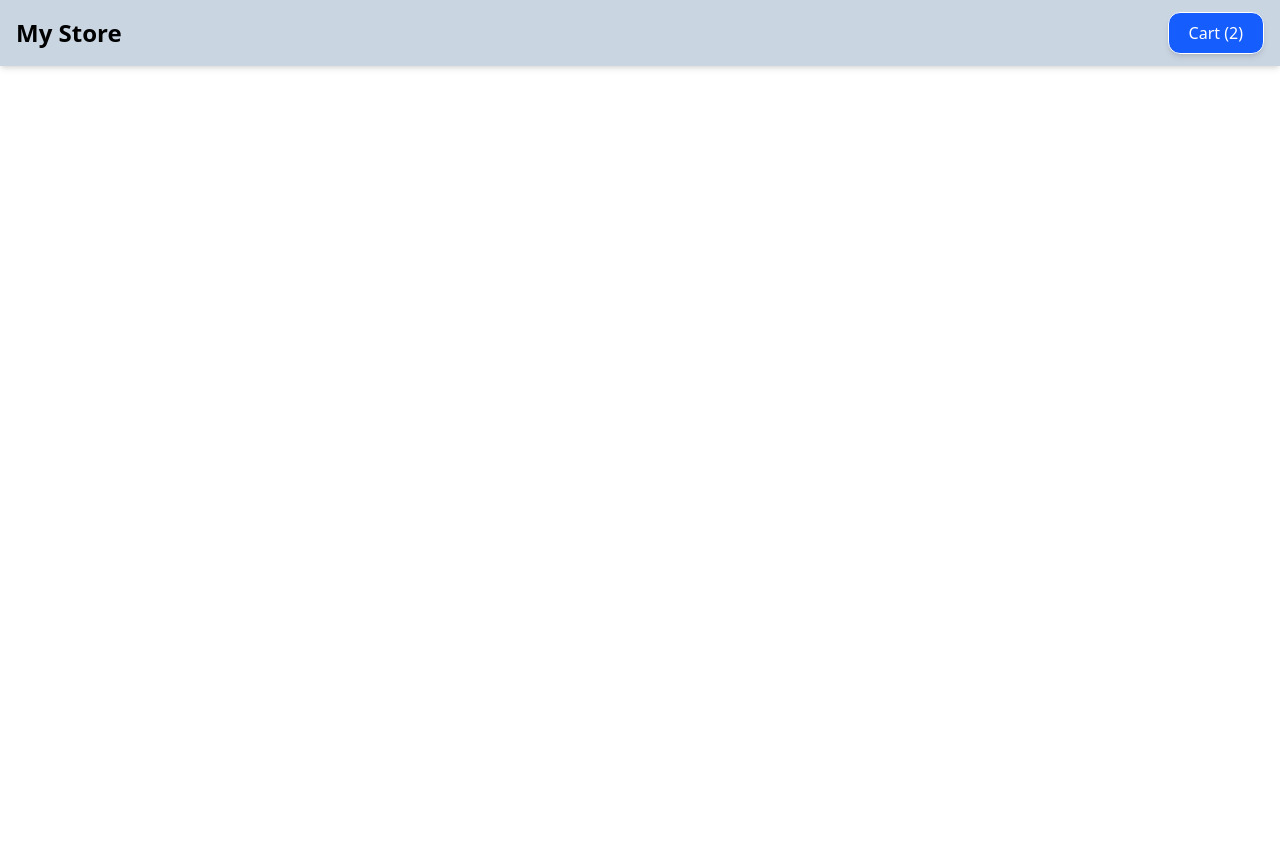
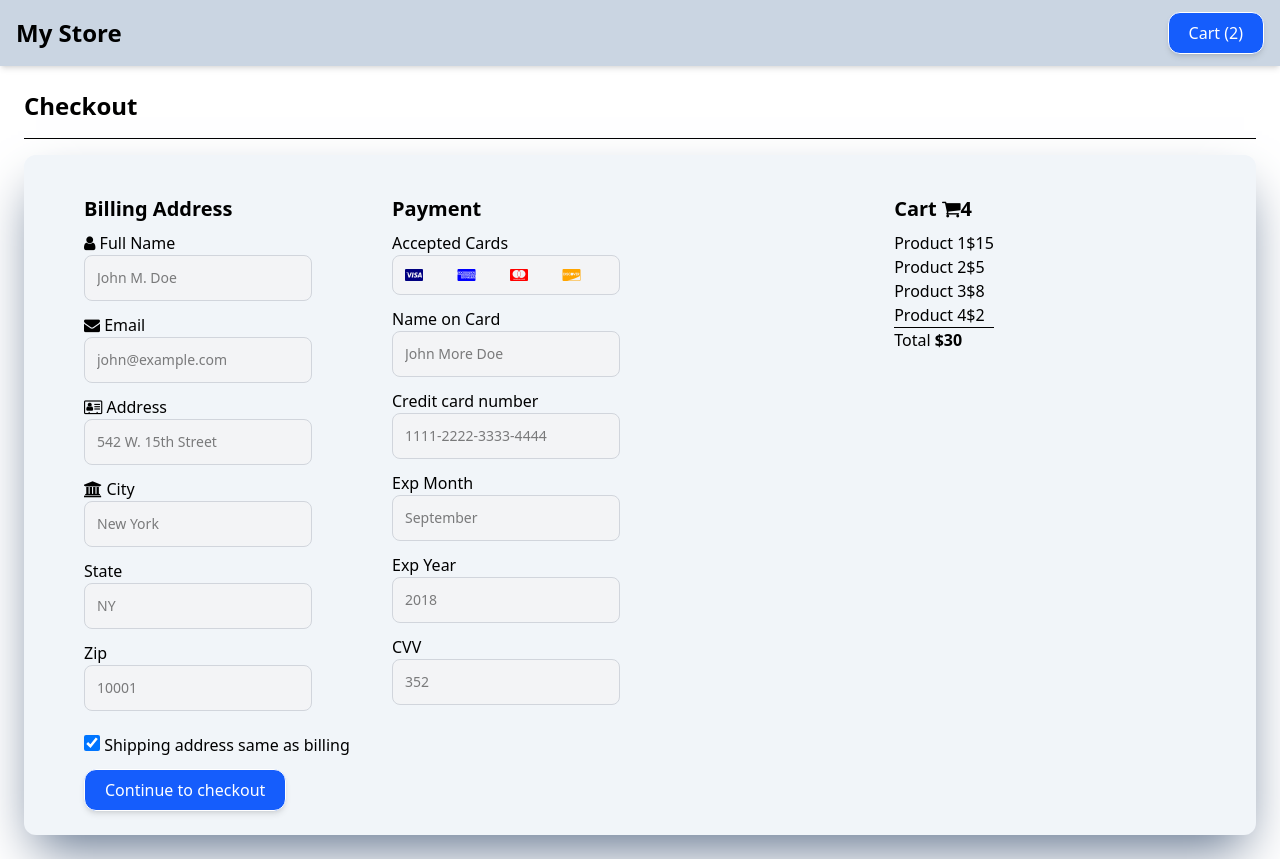
Before and after one commit to AayushiShukla7/angular-ecommerce, an Angular app: page /checkout in a window 1280 px wide. Before the commit this address led to /. Before the commit the page ends 800 px from the top, so only its background shows below. Built offline with nearby package versions, Linux system fonts and the light colour scheme.

Commit message:
Checkout - WIP

```diff
--- a/angular.json
+++ b/angular.json
@@ -116,6 +116,9 @@
             ],
             "scripts": []
           }
+        },
+        "deploy": {
+          "builder": "angular-cli-ghpages:deploy"
         }
       }
     }
--- a/package.json
+++ b/package.json
@@ -31,6 +31,7 @@
     "@angular/cli": "^19.2.8",
     "@angular/compiler-cli": "^19.2.0",
     "@types/jasmine": "~5.1.0",
+    "angular-cli-ghpages": "^2.0.3",
     "jasmine-core": "~5.6.0",
     "karma": "~6.4.0",
     "karma-chrome-launcher": "~3.2.0",
--- /dev/null
+++ b/src/app/models/customer.model.ts
@@ -0,0 +1,19 @@
+export class Customer {
+  fullName: string;
+  email: string;
+  address: string;
+  city: string;
+  zip: string;
+  state: string;
+  phone: string;
+
+  constructor() {
+    this.fullName = "";
+    this.email = "";
+    this.address = "";
+    this.city = "";
+    this.zip = "";
+    this.state = "";
+    this.phone = "";
+  }
+}
--- a/src/app/pages/cart/order-summary/order-summary.component.html
+++ b/src/app/pages/cart/order-summary/order-summary.component.html
@@ -8,7 +8,7 @@
             <span class="text-lg font-bold">{{ '$' + total() }}</span>
         </div>
 
-        <app-primary-button label="Proceed to checkout"></app-primary-button>
+        <app-primary-button label="Proceed to checkout" routerLink="/checkout"></app-primary-button>
 
     </div>
 
--- a/src/app/pages/cart/order-summary/order-summary.component.ts
+++ b/src/app/pages/cart/order-summary/order-summary.component.ts
@@ -1,10 +1,14 @@
 import { Component, computed, inject } from '@angular/core';
 import { CartService } from '../../../services/cart.service';
 import { PrimaryButtonComponent } from "../../../components/primary-button/primary-button.component";
+import { RouterLink } from '@angular/router';
 
 @Component({
   selector: 'app-order-summary',
-  imports: [PrimaryButtonComponent],
+  imports: [
+    PrimaryButtonComponent,
+    RouterLink
+  ],
   templateUrl: './order-summary.component.html',
   styleUrl: './order-summary.component.css'
 })
--- /dev/null
+++ b/src/app/pages/checkout/checkout.component.html
@@ -0,0 +1,99 @@
+<div class="p-6 flex flex-col gap-4">
+    <h2 class="text-2xl font-bold">Checkout</h2>
+    <hr>
+
+    <!-- Form -->
+    <div class="flex flex-row bg-slate-100 border-0 rounded-xl p-6 shadow-2xl shadow-slate-500">
+        <div class="col-75 mx-5">
+            <div class="container">
+                <form class="w-full mx-auto">
+
+                    <div class="flex flex-row p-4">
+                        <!-- Billing Address Section -->
+                        <div class="col-50">
+                            <h3 class="font-bold text-xl mb-2">Billing Address</h3>
+
+                            <label for="fname"><i class="fa fa-user"></i> Full Name</label>
+                            <input type="text" id="fname" name="firstname" placeholder="John M. Doe" class="bg-gray-100 border border-gray-300 text-black text-sm rounded-lg block w-full p-3 mb-3">
+
+                            <label for="email"><i class="fa fa-envelope"></i> Email</label>
+                            <input type="text" id="email" name="email" placeholder="john@example.com" class="bg-gray-100 border border-gray-300 text-black text-sm rounded-lg block w-full p-3 mb-3">
+
+                            <label for="adr"><i class="fa fa-address-card-o"></i> Address</label>
+                            <input type="text" id="adr" name="address" placeholder="542 W. 15th Street" class="bg-gray-100 border border-gray-300 text-black text-sm rounded-lg block w-full p-3 mb-3">
+
+                            <label for="city"><i class="fa fa-institution"></i> City</label>
+                            <input type="text" id="city" name="city" placeholder="New York" class="bg-gray-100 border border-gray-300 text-black text-sm rounded-lg block w-full p-3 mb-3">
+
+                            <div class="row">
+                            <div class="col-50">
+                                <label for="state">State</label>
+                                <input type="text" id="state" name="state" placeholder="NY" class="bg-gray-100 border border-gray-300 text-black text-sm rounded-lg block w-full p-3 mb-3">
+                            </div>
+                            <div class="col-50">
+                                <label for="zip">Zip</label>
+                                <input type="text" id="zip" name="zip" placeholder="10001" class="bg-gray-100 border border-gray-300 text-black text-sm rounded-lg block w-full p-3">
+                            </div>
+                            </div>
+                        </div>
+
+                        <!-- Payment Section -->
+                        <div class="col-50 ml-20">
+                            <h3 class="font-bold text-xl mb-2">Payment</h3>
+
+                            <label for="fname">Accepted Cards</label>
+                            <div class="grid grid-cols-4 gap-2 bg-gray-100 border border-gray-300 text-black text-sm rounded-lg w-full p-3 mb-3">
+                                <i class="fa fa-cc-visa" style="color:navy;"></i>
+                                <i class="fa fa-cc-amex" style="color:blue;"></i>
+                                <i class="fa fa-cc-mastercard" style="color:red;"></i>
+                                <i class="fa fa-cc-discover" style="color:orange;"></i>
+                            </div>
+
+                            <label for="cname">Name on Card</label>
+                            <input type="text" id="cname" name="cardname" placeholder="John More Doe" class="bg-gray-100 border border-gray-300 text-black text-sm rounded-lg block w-full p-3 mb-3">
+
+                            <label for="ccnum">Credit card number</label>
+                            <input type="text" id="ccnum" name="cardnumber" placeholder="1111-2222-3333-4444" class="bg-gray-100 border border-gray-300 text-black text-sm rounded-lg block w-full p-3 mb-3">
+
+                            <label for="expmonth">Exp Month</label>
+                            <input type="text" id="expmonth" name="expmonth" placeholder="September" class="bg-gray-100 border border-gray-300 text-black text-sm rounded-lg block w-full p-3 mb-3">
+
+                            <div class="row">
+                                <div class="col-50">
+                                    <label for="expyear">Exp Year</label>
+                                    <input type="text" id="expyear" name="expyear" placeholder="2018" class="bg-gray-100 border border-gray-300 text-black text-sm rounded-lg block w-full p-3 mb-3">
+                                </div>
+                                <div class="col-50">
+                                    <label for="cvv">CVV</label>
+                                    <input type="text" id="cvv" name="cvv" placeholder="352" class="bg-gray-100 border border-gray-300 text-black text-sm rounded-lg block w-full p-3 mb-3">
+                                </div>
+                            </div>
+                        </div>
+                    </div>
+
+                    <label>
+                        <input type="checkbox" checked="checked" name="sameadr" class="ml-4 w-4 h-4 border border-gray-300 rounded-sm bg-gray-50 focus:ring-3 focus:ring-blue-300 dark:bg-gray-700 dark:border-gray-600 dark:focus:ring-blue-600 dark:ring-offset-gray-800 dark:focus:ring-offset-gray-800" required> Shipping address same as billing
+                    </label>
+
+                    <div class="flex flex-row w-full mt-3 ml-4">
+                        <app-primary-button label="Continue to checkout"></app-primary-button>
+                    </div>
+
+                    <!-- <input type="submit" value="Continue to checkout" class="btn"> -->
+                </form>
+            </div>
+        </div>
+        <div class="col-25 mx-auto">
+            <div class="container p-4">
+            <h4 class="font-bold text-xl mb-2">Cart <span class="price" style="color:black"><i class="fa fa-shopping-cart"></i> <b>4</b></span></h4>
+            <p><a href="#">Product 1</a> <span class="price">$15</span></p>
+            <p><a href="#">Product 2</a> <span class="price">$5</span></p>
+            <p><a href="#">Product 3</a> <span class="price">$8</span></p>
+            <p><a href="#">Product 4</a> <span class="price">$2</span></p>
+            <hr>
+            <p>Total <span class="price" style="color:black"><b>$30</b></span></p>
+            </div>
+        </div>
+    </div>
+
+</div>
--- a/src/app/pages/products-list/product-card/product-card.component.html
+++ b/src/app/pages/products-list/product-card/product-card.component.html
@@ -8,7 +8,7 @@
             <span class="text-md font-bold">{{ product().title }}</span>
             <span class="text-sm">{{ '$' + product().price }}</span>
 
-            <app-primary-button label="Add to Cart" class="mt-3" (btnClicked)="cartService.addToCart(product())"></app-primary-button>
+            <app-primary-button label="Add to Cart" class="mt-3 w-[200px] mx-auto" (btnClicked)="cartService.addToCart(product())"></app-primary-button>
         </div>
 
         <!-- Dynamic styling applied to stock indicator -->
--- a/src/app/pages/products-list/products-list.component.html
+++ b/src/app/pages/products-list/products-list.component.html
@@ -7,7 +7,7 @@
     <app-button label="Women's Clothing" (btnClicked)="this.fetchCategoryProducts('women\'s clothing')"></app-button>
 </div>
 
-<div class="p-8 grid grid-cols-3 gap-4 bg-pink-100 hover:bg-blue-100 transition-colors duration-500">
+<div class="p-8 grid grid-cols-2 gap-4 bg-pink-100 hover:bg-blue-100 transition-colors duration-500">
     @for (product of products(); track product.id) {
         <!-- <div>{{ product.title }}</div> -->
          <app-product-card [product]="product"></app-product-card>
```
Also changed, not shown: src/app/app.routes.ts (+6 -1 lines), src/app/pages/checkout/checkout.component.ts (added, +16 -0 lines), src/app/pages/checkout/checkout.component.css (added), 2 other files (tests, documents, lock files or other folders).
